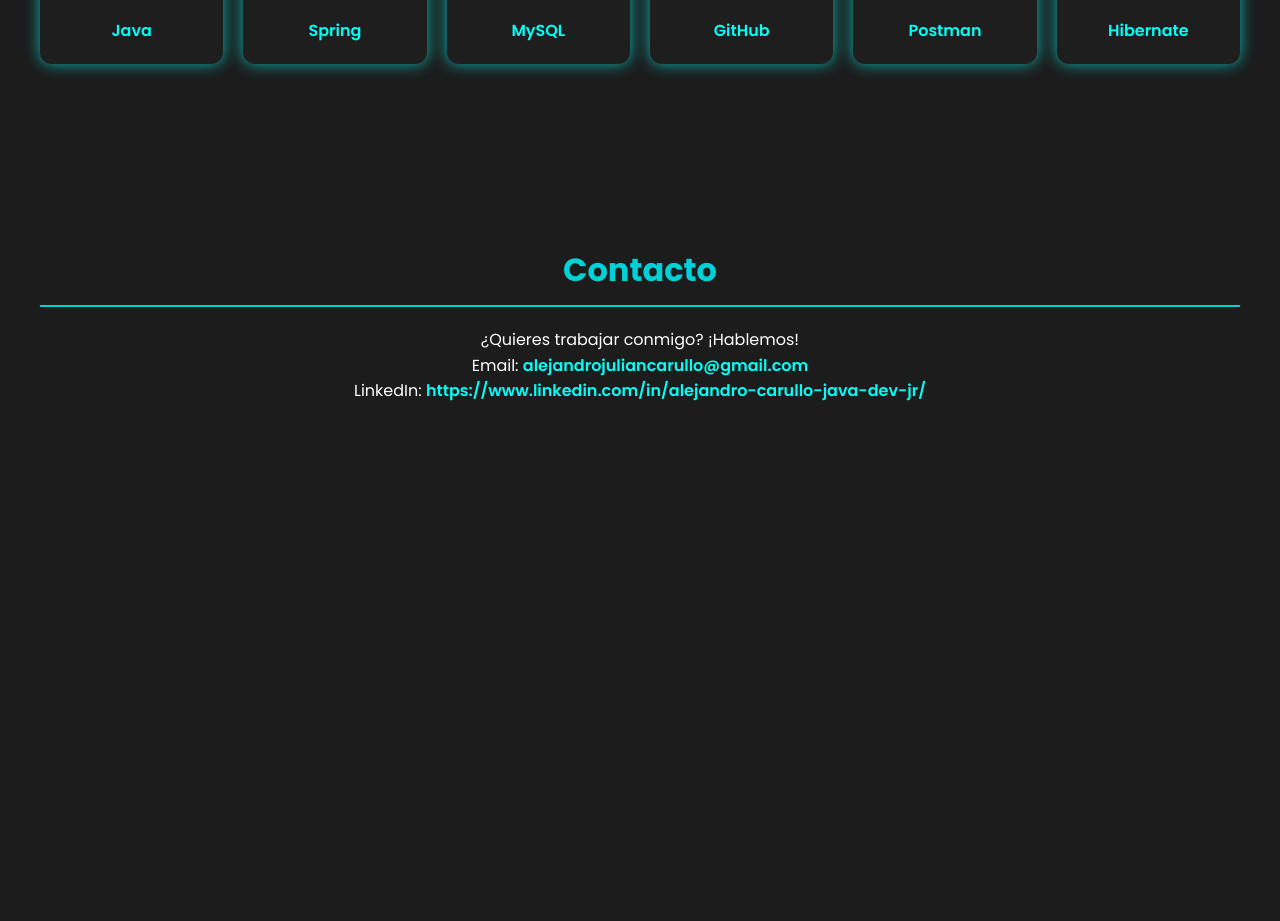
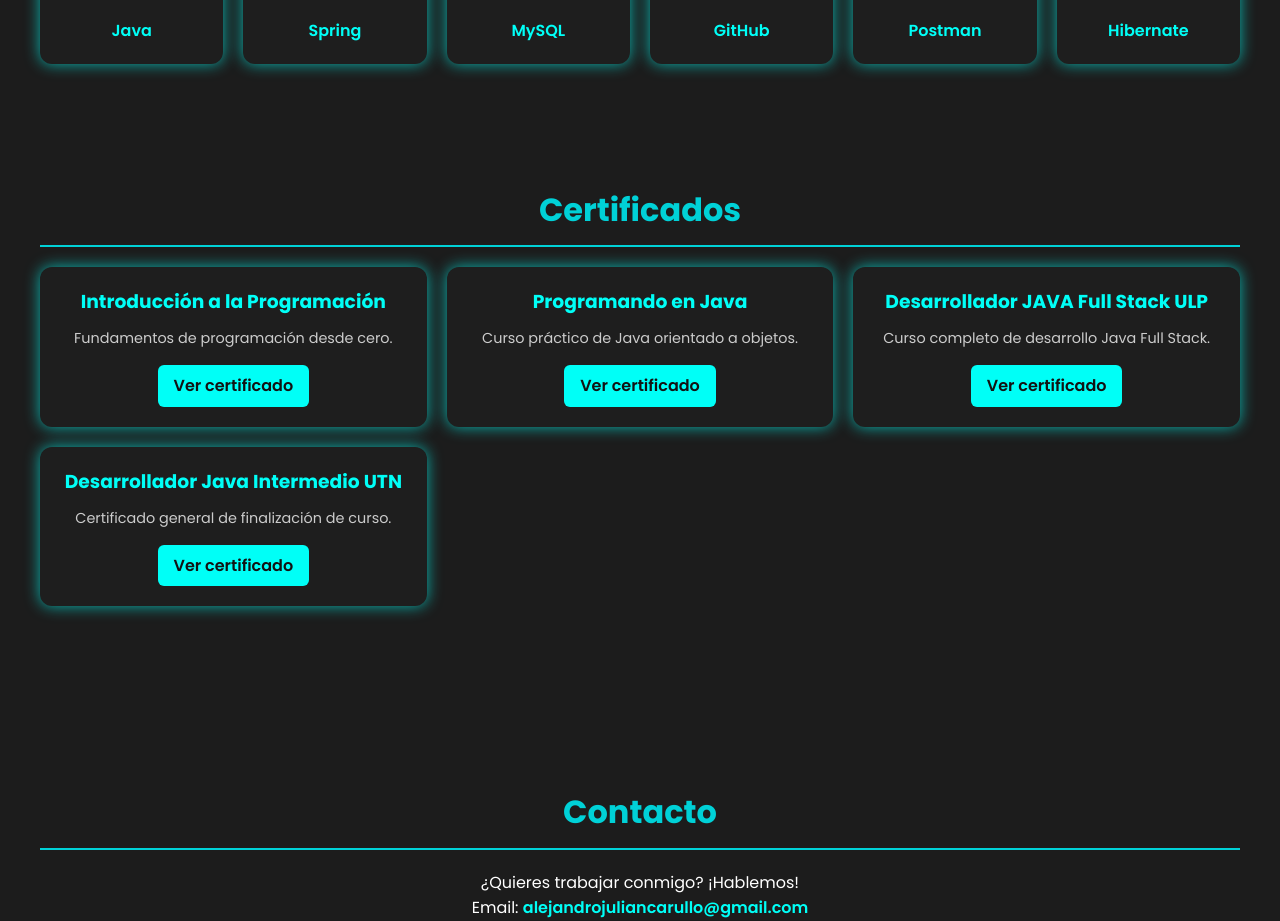
Before and after one commit to AlePrimo/mi-portfolio, a React (Vite) app: page / in a window 1280 px wide. Shown: the part 1280-2201 px from the top of the page. Before the commit the page ends 1764 px from the top, so only its background shows below. Built offline with nearby package versions, Linux system fonts and the light colour scheme; grey boxes are pictures that could not be loaded.

Commit message:
Agregado de seccion Certificados

```diff
--- a/src/App.css
+++ b/src/App.css
@@ -154,6 +154,49 @@
   text-shadow: 0 0 5px #00fff7;
 }
 
+.certificados-grid {
+  grid-template-columns: repeat(auto-fit, minmax(300px, 1fr));
+}
+
+.cert-card {
+  background: #1e1e1e;
+  border-radius: 12px;
+  padding: 20px;
+  box-shadow: 0 0 15px #00fff7aa;
+  transition: transform 0.3s ease, box-shadow 0.3s ease;
+  text-align: center;
+}
+
+.cert-card:hover {
+  transform: translateY(-5px);
+  box-shadow: 0 0 30px #00fff7ff;
+}
+
+.cert-card h3 {
+  margin-bottom: 10px;
+  color: #00fff7;
+}
+
+.cert-card p {
+  font-size: 0.9rem;
+  margin-bottom: 15px;
+  color: #ccc;
+}
+
+.cert-card a {
+  display: inline-block;
+  padding: 8px 16px;
+  background-color: #00fff7;
+  color: #121212;
+  font-weight: 600;
+  border-radius: 6px;
+  text-decoration: none;
+  transition: background-color 0.3s ease;
+}
+
+.cert-card a:hover {
+  background-color: #00c3b1;
+}
 
 
 
--- a/src/App.jsx
+++ b/src/App.jsx
@@ -1,6 +1,8 @@
 
 import React from 'react';
 import './App.css';
+import Certificados from './components/Certificados';
+
 
 const proyectos = [
   {
@@ -119,8 +121,15 @@
           {tecnologias.map(tecnologia => (
             <TechCard key={tecnologia.id} tecnologia={tecnologia} />
           ))}
+
+
         </div>
       </section>
+
+
+<Certificados />
+
+
 
       {/* Contacto */}
       <section id="contacto">
--- /dev/null
+++ b/src/components/Certificados.jsx
@@ -0,0 +1,51 @@
+import React from 'react';
+
+const certificados = [
+
+  {
+    nombre: 'Introducción a la Programación',
+    descripcion: 'Fundamentos de programación desde cero.',
+    archivo: 'Certificado Introduccion Programacion.pdf',
+  },
+  {
+    nombre: 'Programando en Java',
+    descripcion: 'Curso práctico de Java orientado a objetos.',
+    archivo: 'Certificado de aprobacion Programando en Java.pdf',
+  },
+  {
+      nombre: 'Desarrollador JAVA Full Stack ULP',
+      descripcion: 'Curso completo de desarrollo Java Full Stack.',
+      archivo: 'Certificado Aprobacion Desarrollador JAVA Full Stack.pdf',
+    },
+  {
+    nombre: 'Desarrollador Java Intermedio UTN',
+    descripcion: 'Certificado general de finalización de curso.',
+    archivo: 'Certificado_de_finalizacion_curso.pdf',
+  }
+
+];
+
+const Certificados = () => {
+  return (
+    <section id="certificados">
+      <h2>Certificados</h2>
+      <div className="grid proyectos-grid">
+        {certificados.map((cert, index) => (
+          <div className="card proyecto-card" key={index}>
+            <h3>{cert.nombre}</h3>
+            <p>{cert.descripcion}</p>
+            <a
+              href={`/certificados/${cert.archivo}`}
+              target="_blank"
+              rel="noopener noreferrer"
+            >
+              Ver certificado
+            </a>
+          </div>
+        ))}
+      </div>
+    </section>
+  );
+};
+
+export default Certificados;
```
